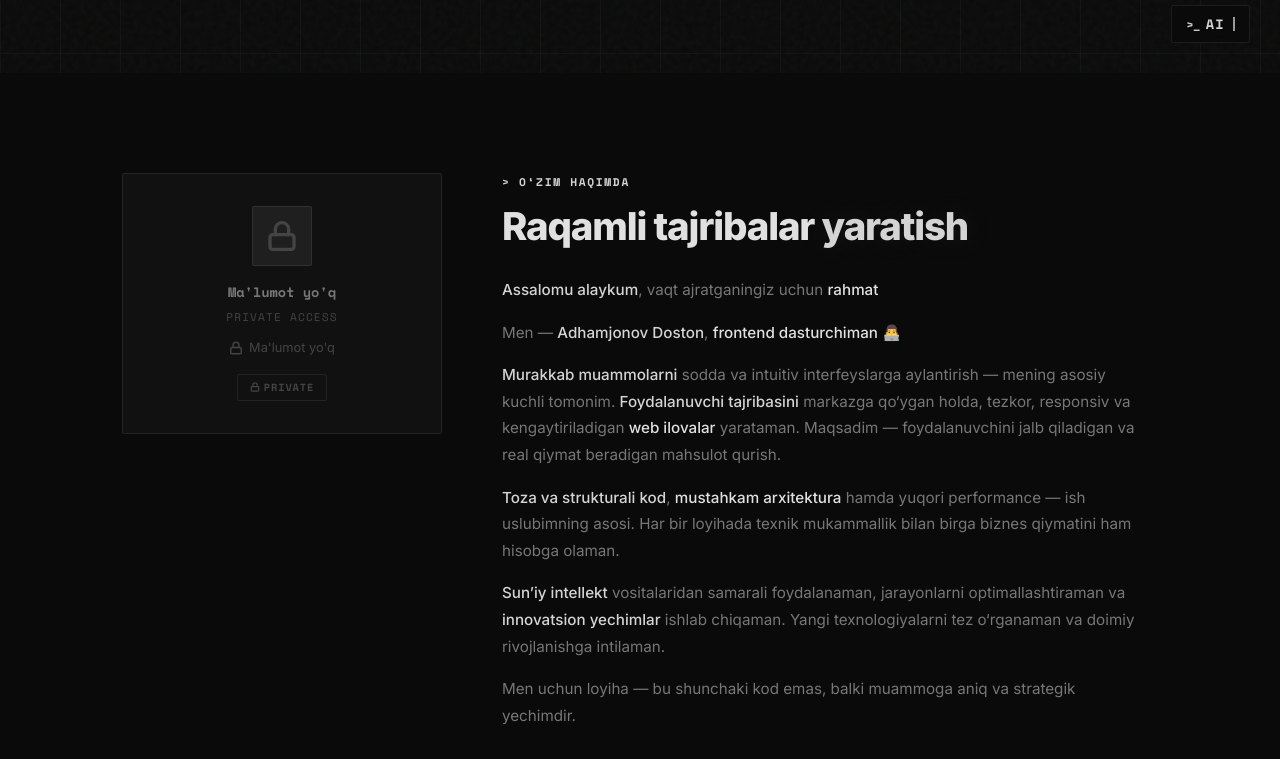
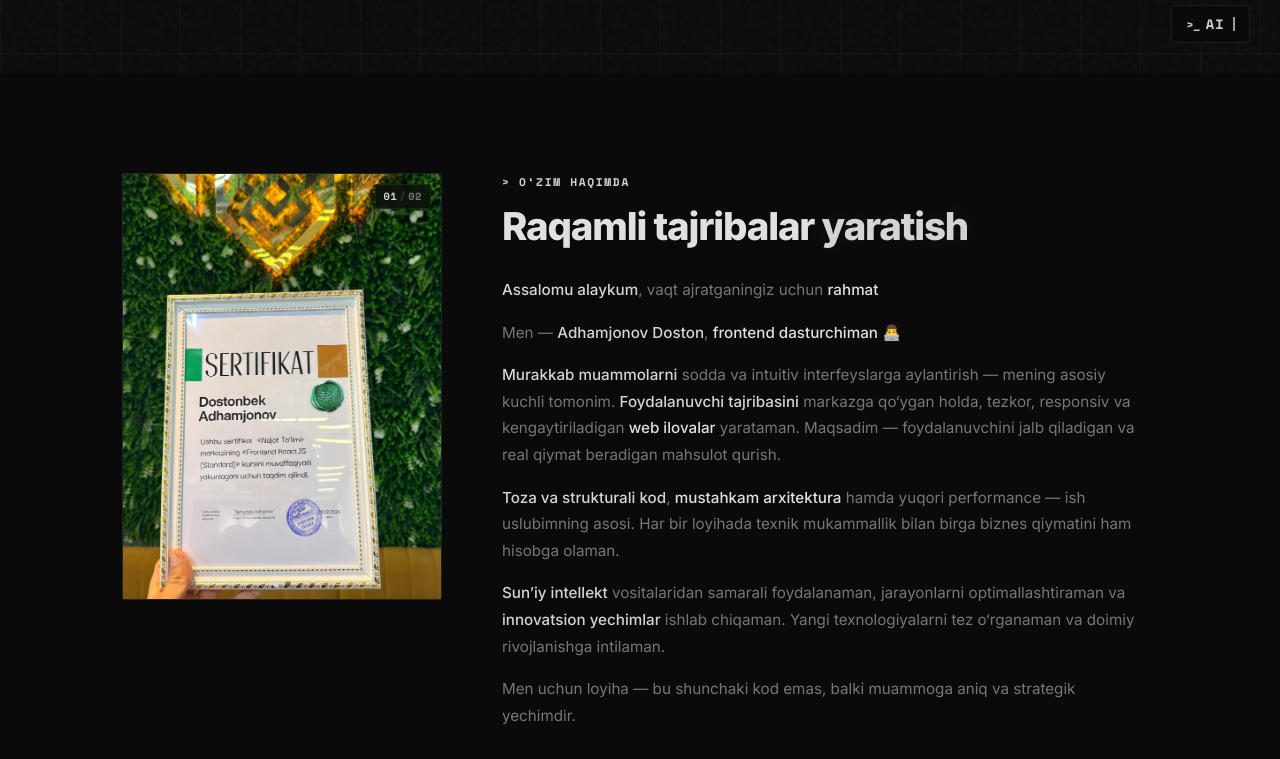
Before and after one commit to doston102030/P-o-r-t-f-o-l-i-o-y-a, a React (Vite) app: page / in a window 1280 px wide. Shown: the part 727-1486 px from the top of the page. Built offline with nearby package versions, Linux system fonts and the light colour scheme; no server answers; the database is empty.

Commit message:
raimlar joyladim loyihaga

```diff
--- a/src/components/About.jsx
+++ b/src/components/About.jsx
@@ -3,6 +3,7 @@ import { useLanguage } from '../context/LanguageContext';
 import { db } from '../firebase';
 import { doc, getDoc } from 'firebase/firestore';
 import { RevealItem } from './ScrollReveal';
+import ImageCarousel from './ImageCarousel';
 import './About.css';
 
 export default function About() {
@@ -30,36 +31,22 @@ export default function About() {
     <section className="section about-section" id="about">
       <div className="container">
         <div className="about-grid">
-          {/* LEFT: SLEEK MINIMAL CARD */}
+          {/* LEFT: IMAGE CAROUSEL */}
           <div className="about-visual animate-fade-up">
-            <div className="about-card sleek-card">
-              <div className="about-card-avatar locked-avatar">
-                <svg width="32" height="32" viewBox="0 0 24 24" fill="none" stroke="currentColor" strokeWidth="2.5" strokeLinecap="round" strokeLinejoin="round">
-                  <rect x="3" y="11" width="18" height="11" rx="2" ry="2"></rect>
-                  <path d="M7 11V7a5 5 0 0 1 10 0v4"></path>
-                </svg>
-              </div>
-              <div className="about-card-info">
-                <h4 className="locked-text">{t('about.noInfo')}</h4>
-                <p className="locked-role">Private Access</p>
-                <div className="about-card-location locked-info">
-                  <svg width="14" height="14" viewBox="0 0 24 24" fill="none" stroke="currentColor" strokeWidth="2.5" strokeLinecap="round" strokeLinejoin="round">
-                    <rect x="3" y="11" width="18" height="11" rx="2" ry="2"></rect>
-                    <path d="M7 11V7a5 5 0 0 1 10 0v4"></path>
-                  </svg>
-                  {t('about.noInfo')}
-                </div>
-              </div>
-              <div className="about-card-badges">
-                <span className="locked-badge">
-                  <svg width="10" height="10" viewBox="0 0 24 24" fill="none" stroke="currentColor" strokeWidth="3">
-                    <rect x="3" y="11" width="18" height="11" rx="2" ry="2"></rect>
-                    <path d="M7 11V7a5 5 0 0 1 10 0v4"></path>
-                  </svg>
-                  Private
-                </span>
-              </div>
-            </div>
+            <ImageCarousel
+              autoPlay={false}
+              images={
+                fsData?.carouselImages?.length > 0
+                  ? fsData.carouselImages.map((img, i) => ({
+                    src: typeof img === 'string' ? img : img.src,
+                    alt: typeof img === 'string' ? `Photo ${i + 1}` : img.alt || `Photo ${i + 1}`,
+                  }))
+                  : [
+                    { src: '/n1.jpg', alt: 'Photo 1' },
+                    { src: '/n2.jpg', alt: 'Photo 2' },
+                  ]
+              }
+            />
           </div>
 
           {/* RIGHT: TEXT CONTENT */}
--- /dev/null
+++ b/src/components/ImageCarousel.css
@@ -0,0 +1,160 @@
+/* ══════════════════════════════════════════════
+   🖤 RETRO-MINIMAL IMAGE CAROUSEL
+   ══════════════════════════════════════════════ */
+
+.carousel-wrapper {
+    position: relative;
+    width: 100%;
+    border-radius: 2px;
+    overflow: hidden;
+    border: 1px solid var(--border);
+    background: var(--surface);
+    aspect-ratio: 3 / 4;
+}
+
+/* ── SLIDES ── */
+.carousel-track {
+    position: relative;
+    width: 100%;
+    height: 100%;
+}
+
+.carousel-slide {
+    position: absolute;
+    inset: 0;
+    opacity: 0;
+    transition: opacity 0.5s ease;
+    z-index: 0;
+}
+
+.carousel-slide.active {
+    opacity: 1;
+    z-index: 1;
+}
+
+.carousel-image {
+    width: 100%;
+    height: 100%;
+    object-fit: cover;
+    display: block;
+}
+
+/* ── NAVIGATION BUTTONS ── */
+.carousel-btn {
+    position: absolute;
+    top: 50%;
+    transform: translateY(-50%);
+    z-index: 5;
+    width: 32px;
+    height: 32px;
+    display: flex;
+    align-items: center;
+    justify-content: center;
+    background: var(--bg);
+    border: 1px solid var(--border);
+    border-radius: 2px;
+    color: var(--text-muted);
+    cursor: pointer;
+    transition: all 0.3s ease;
+    opacity: 0;
+    padding: 0;
+}
+
+.carousel-wrapper:hover .carousel-btn {
+    opacity: 1;
+}
+
+.carousel-btn:hover {
+    border-color: var(--accent);
+    color: var(--accent);
+    background: var(--bg2);
+}
+
+.carousel-btn-prev {
+    left: 8px;
+}
+
+.carousel-btn-next {
+    right: 8px;
+}
+
+/* ── DOTS ── */
+.carousel-dots {
+    position: absolute;
+    bottom: 12px;
+    left: 50%;
+    transform: translateX(-50%);
+    display: flex;
+    gap: 6px;
+    z-index: 5;
+}
+
+.carousel-dot {
+    width: 6px;
+    height: 6px;
+    border-radius: 50%;
+    background: var(--text-dim);
+    border: none;
+    cursor: pointer;
+    transition: all 0.3s ease;
+    padding: 0;
+    opacity: 0.5;
+}
+
+.carousel-dot.active {
+    background: var(--accent);
+    opacity: 1;
+    box-shadow: 0 0 8px rgba(var(--accent-rgb), 0.3);
+}
+
+.carousel-dot:hover {
+    opacity: 0.8;
+}
+
+/* ── COUNTER ── */
+.carousel-counter {
+    position: absolute;
+    top: 10px;
+    right: 10px;
+    z-index: 5;
+    font-family: 'Space Mono', monospace;
+    font-size: 0.65rem;
+    font-weight: 700;
+    color: var(--text-muted);
+    background: rgba(10, 10, 10, 0.7);
+    backdrop-filter: blur(4px);
+    padding: 3px 8px;
+    border-radius: 2px;
+    border: 1px solid var(--border);
+    letter-spacing: 0.05em;
+}
+
+.carousel-counter-current {
+    color: var(--accent);
+}
+
+.carousel-counter-sep {
+    margin: 0 2px;
+    opacity: 0.4;
+}
+
+/* ── RESPONSIVE ── */
+@media (max-width: 900px) {
+    .carousel-wrapper {
+        max-width: 300px;
+        margin: 0 auto;
+    }
+
+    .carousel-btn {
+        opacity: 1;
+        width: 28px;
+        height: 28px;
+    }
+}
+
+@media (max-width: 480px) {
+    .carousel-wrapper {
+        max-width: 260px;
+        aspect-ratio: 3 / 4;
+    }
+}
--- /dev/null
+++ b/src/components/ImageCarousel.jsx
@@ -0,0 +1,110 @@
+import { useState, useEffect, useRef, useCallback } from 'react';
+import './ImageCarousel.css';
+
+export default function ImageCarousel({ images = [], autoPlay = true, interval = 4000 }) {
+    const [current, setCurrent] = useState(0);
+    const [isTransitioning, setIsTransitioning] = useState(false);
+    const timerRef = useRef(null);
+    const touchStartRef = useRef(0);
+
+    // Default images if none provided
+    const slides = images.length > 0 ? images : [
+        { src: '/avatar.jpg', alt: 'Photo 1' },
+    ];
+
+    const goTo = useCallback((idx) => {
+        if (isTransitioning) return;
+        setIsTransitioning(true);
+        setCurrent(idx);
+        setTimeout(() => setIsTransitioning(false), 500);
+    }, [isTransitioning]);
+
+    const next = useCallback(() => {
+        goTo((current + 1) % slides.length);
+    }, [current, slides.length, goTo]);
+
+    const prev = useCallback(() => {
+        goTo((current - 1 + slides.length) % slides.length);
+    }, [current, slides.length, goTo]);
+
+    // Touch swipe
+    const onTouchStart = (e) => {
+        touchStartRef.current = e.touches[0].clientX;
+    };
+
+    const onTouchEnd = (e) => {
+        const diff = touchStartRef.current - e.changedTouches[0].clientX;
+        if (Math.abs(diff) > 50) {
+            diff > 0 ? next() : prev();
+        }
+    };
+
+    if (slides.length === 0) return null;
+
+    return (
+        <div
+            className="carousel-wrapper"
+            onTouchStart={onTouchStart}
+            onTouchEnd={onTouchEnd}
+        >
+            {/* Slides */}
+            <div className="carousel-track">
+                {slides.map((slide, i) => (
+                    <div
+                        key={i}
+                        className={`carousel-slide ${i === current ? 'active' : ''}`}
+                    >
+                        <img
+                            src={slide.src}
+                            alt={slide.alt || `Slide ${i + 1}`}
+                            className="carousel-image"
+                            loading="lazy"
+                            onError={(e) => {
+                                e.target.style.display = 'none';
+                            }}
+                        />
+                    </div>
+                ))}
+            </div>
+
+            {/* Navigation arrows */}
+            {slides.length > 1 && (
+                <>
+                    <button className="carousel-btn carousel-btn-prev" onClick={prev} aria-label="Previous">
+                        <svg width="16" height="16" viewBox="0 0 24 24" fill="none" stroke="currentColor" strokeWidth="2.5">
+                            <path d="M15 18l-6-6 6-6" />
+                        </svg>
+                    </button>
+                    <button className="carousel-btn carousel-btn-next" onClick={next} aria-label="Next">
+                        <svg width="16" height="16" viewBox="0 0 24 24" fill="none" stroke="currentColor" strokeWidth="2.5">
+                            <path d="M9 18l6-6-6-6" />
+                        </svg>
+                    </button>
+                </>
+            )}
+
+            {/* Dots */}
+            {slides.length > 1 && (
+                <div className="carousel-dots">
+                    {slides.map((_, i) => (
+                        <button
+                            key={i}
+                            className={`carousel-dot ${i === current ? 'active' : ''}`}
+                            onClick={() => goTo(i)}
+                            aria-label={`Slide ${i + 1}`}
+                        />
+                    ))}
+                </div>
+            )}
+
+            {/* Counter */}
+            {slides.length > 1 && (
+                <div className="carousel-counter">
+                    <span className="carousel-counter-current">{String(current + 1).padStart(2, '0')}</span>
+                    <span className="carousel-counter-sep">/</span>
+                    <span className="carousel-counter-total">{String(slides.length).padStart(2, '0')}</span>
+                </div>
+            )}
+        </div>
+    );
+}
```
Also changed, not shown: public/n1.jpg (added), public/n2.jpg (added).
